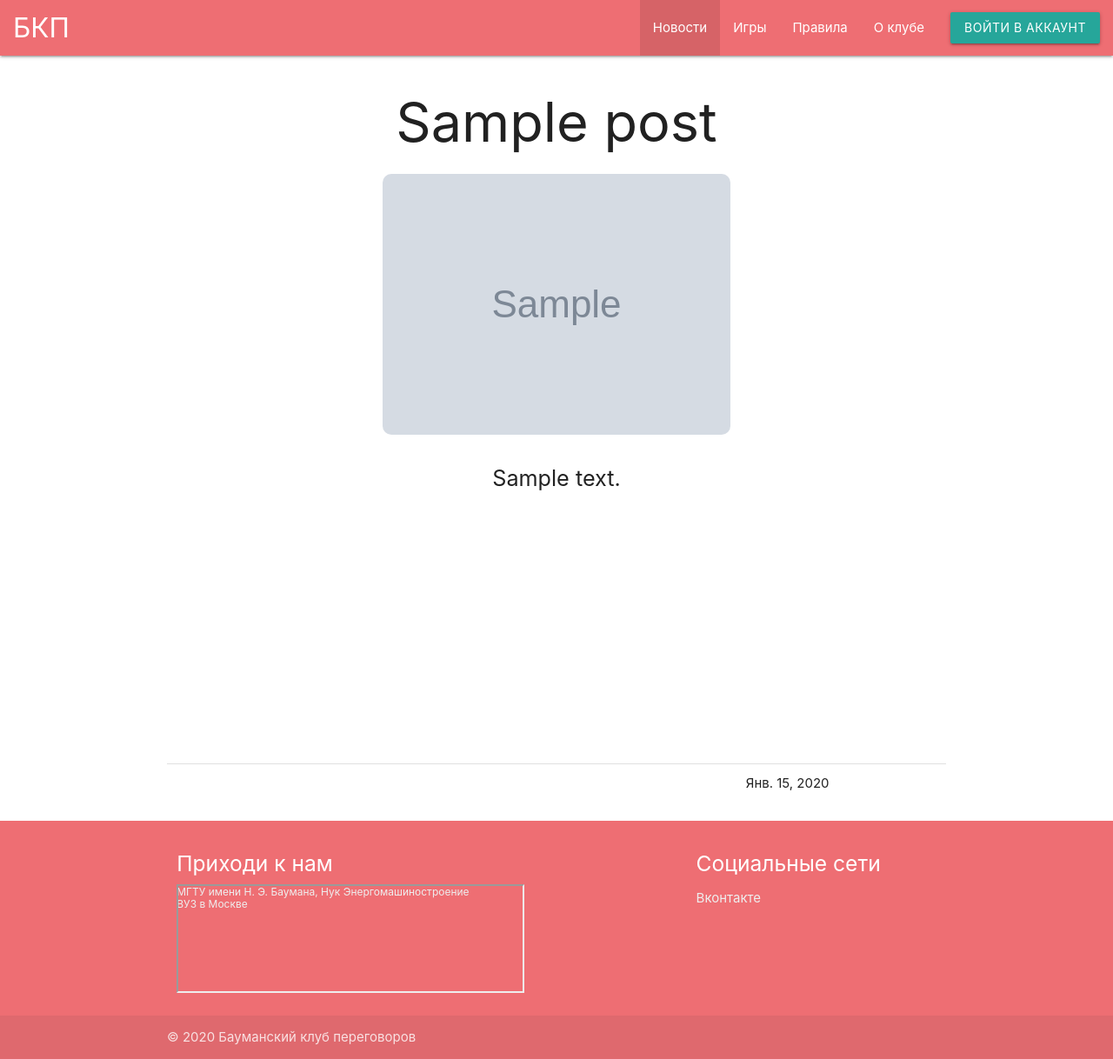
After one commit to alexey-ershkov/BaumanNegotationClub-Site, a Django app: page /news/1/ in a window 1280 px wide. The commit adds this page. Shown: the whole page at 87% size. Run offline with Django 3.2, Linux system fonts and the light colour scheme; tables that the repository leaves empty hold one stand-in row (values such as "Sample post"); grey boxes marked "Sample" are stand-in pictures.

Commit message:
post page done

```diff
--- a/BaumanNegotationClubSite/urls.py
+++ b/BaumanNegotationClubSite/urls.py
@@ -13,6 +13,7 @@ Including another URLconf
     1. Import the include() function: from django.urls import include, path
     2. Add a URL to urlpatterns:  path('blog/', include('blog.urls'))
 """
+from django.conf.urls.static import static
 from django.contrib import admin
 from django.urls import path
 
@@ -23,4 +24,9 @@ urlpatterns = [
     path('admin/', admin.site.urls),
     path('', views.index, name='main'),
     path('news/', views.news, name='news'),
+    path('news/<int:post_id>/', views.single_post, name='singlePost'),
 ]
+
+if settings.DEBUG:
+    urlpatterns += static(settings.STATIC_URL, document_root=settings.STATIC_ROOT)
+    urlpatterns += static(settings.MEDIA_URL, document_root=settings.MEDIA_ROOT)
--- a/main/models.py
+++ b/main/models.py
@@ -1,6 +1,7 @@
 from django.conf import settings
 from django.contrib.auth.models import User
 from django.db import models
+import re
 
 
 # Create your models here.
@@ -22,7 +23,10 @@ class Post(models.Model):
     title = models.CharField(max_length=128, verbose_name='Заголовок')
     postText = models.TextField(verbose_name='Текст')
     img = models.ImageField(upload_to='posts/', null=True, verbose_name='Изображение', blank=True)
-    youtubeVideo = models.URLField(verbose_name='Видео на youtube (ссылка)', null=True, blank=True)
+    youtubeVideo = models.URLField(
+        verbose_name='Видео на youtube (ссылка в виде https://youtube.com/embed/<код видео>, где код видео идет после'
+                     ' watch?v= в оригинальной ссылке)',
+        null=True, blank=True)
     date = models.DateField(auto_now_add=True, verbose_name='Дата публикации')
 
     def __str__(self):
--- a/main/views.py
+++ b/main/views.py
@@ -6,10 +6,14 @@ from main.models import *
 # Create your views here.
 
 def index(request):
-    posts = Post.objects.all()
     return render(request, 'index.html')
 
 
 def news(request):
     posts = Post.objects.all()
-    return render(request, 'news.html', {'posts': posts})
+    return render(request, 'news.html', {'active': 'news', 'posts': posts})
+
+
+def single_post(request, post_id):
+    post = Post.objects.get(pk=post_id)
+    return render(request, 'singlePost.html', {'active': 'news', 'post': post})
--- a/static/css/customization.css
+++ b/static/css/customization.css
@@ -2,8 +2,25 @@ body {
     display: flex;
     min-height: 100vh;
     flex-direction: column;
-  }
+}
 
-  main {
+main {
     flex: 1 0 auto;
-  }
+}
+
+.border-radius-10 {
+    border-radius: 10px;
+}
+
+.youtubeVideo {
+    overflow: hidden;
+    height: 20vw;
+    width: 80%;
+    margin-left: 10%;
+}
+
+@media screen and (max-width:1000px) {
+    .youtubeVideo {
+        height: 40vw;
+    }
+}
--- a/templates/inc/navUrls.html
+++ b/templates/inc/navUrls.html
@@ -1,4 +1,8 @@
-<li><a href="/news">Новости</a></li>
+{% if active == 'news' %}
+    <li class="active" ><a href="/news">Новости</a></li>
+{% else %}
+    <li><a href="/news">Новости</a></li>
+{% endif %}
 <li><a href="/play">Игры</a></li>
 <li><a href="/rules">Правила</a></li>
 <li><a href="/rules">О клубе</a></li>
--- /dev/null
+++ b/templates/inc/youtubeVideoInPost.html
@@ -0,0 +1,3 @@
+<iframe class="center youtubeVideo" width="100%" height="100%" src="{{ post.youtubeVideo }}"
+        frameborder="0"
+        allow="accelerometer; autoplay; encrypted-media; gyroscope; picture-in-picture"></iframe>
--- /dev/null
+++ b/templates/singlePost.html
@@ -0,0 +1,32 @@
+{% extends "base.html" %}
+{% block titile %}
+    Пост - {{ post.title }}
+{% endblock %}
+{% block content %}
+    <div class="container">
+        <div class="row">
+            <h1 class="col s12 l12  center-align">{{ post.title }}</h1>
+            {% if post.img %}
+                <div class="col s12 l12 center-align">
+                    <img class="responsive-img border-radius-10" src="{{ post.img.url }}" alt="">
+                </div>
+            {% endif %}
+            <script>
+                console.log('{{ post.img }}')
+            </script>
+            {% if post.youtubeVideo and post.img|length == 0 %}
+                {% include 'inc/youtubeVideoInPost.html' %}
+            {% endif %}
+            <p class="col s12 l12  flow-text center">{{ post.postText }}</p>
+            {% if post.youtubeVideo and post.img %}
+                {% include 'inc/youtubeVideoInPost.html' %}
+            {% endif %}
+        </div>
+    </div>
+    <div class="divider"></div>
+    <div class="container">
+        <div class="row">
+            <span class="right l4 valign-wrapper" style="height: 3rem;"> {{ post.date }}</span>
+        </div>
+    </div>
+{% endblock %}
```
Also changed, not shown: templates/inc/postCard.html (+9 -4 lines).
